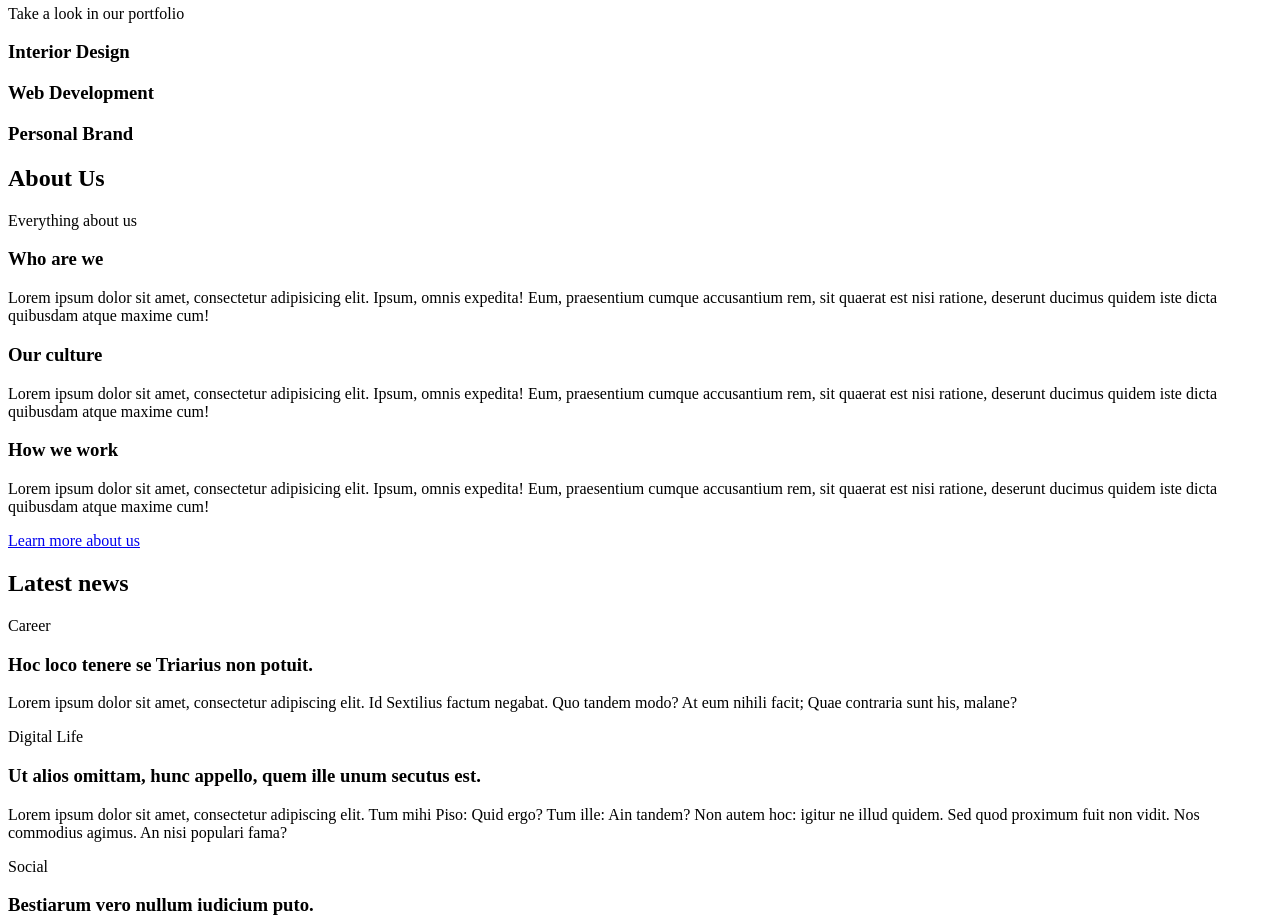
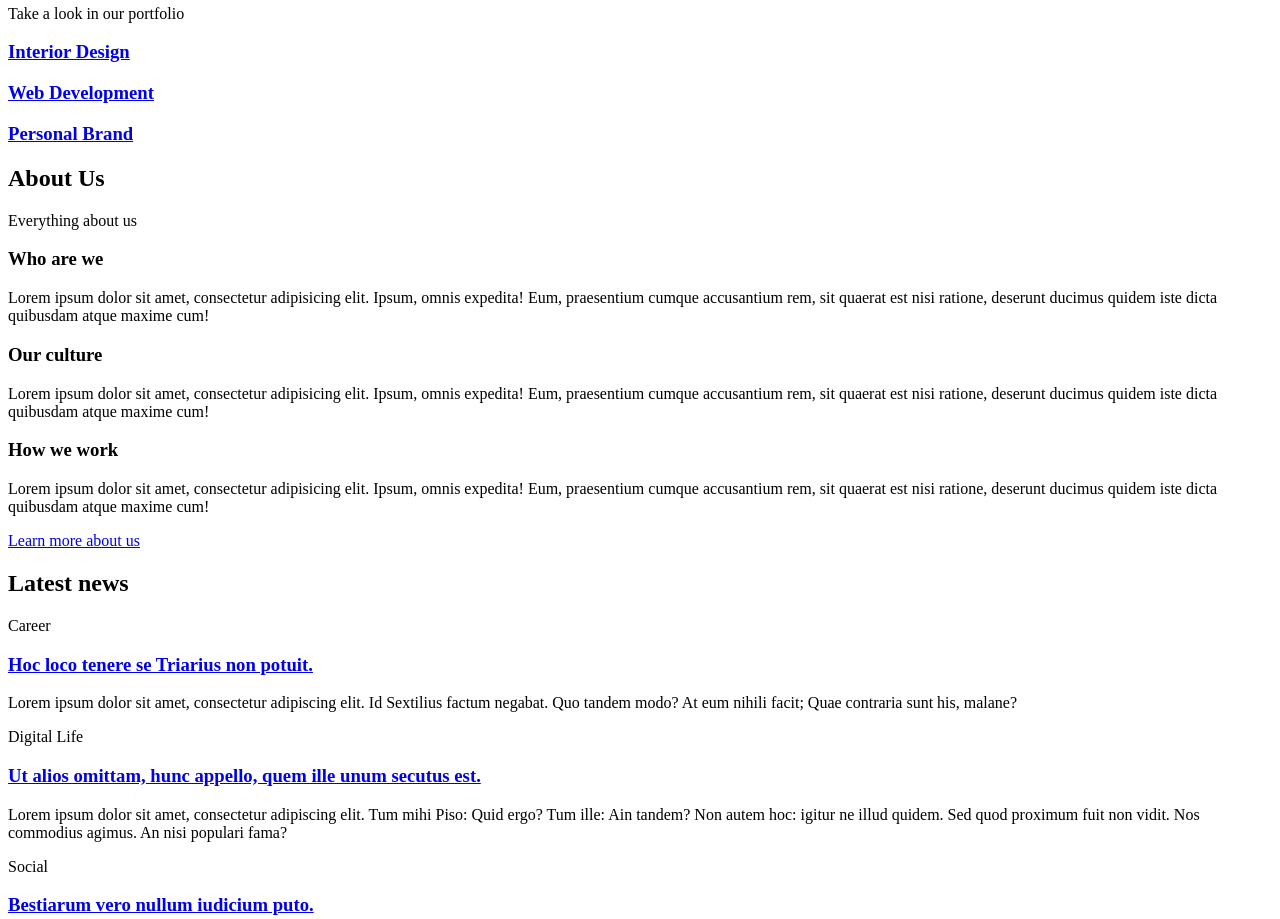
Before and after one commit to Drixner/holbertonschool-web_front_end, a plain HTML site: page html_advanced/23-index.html in a window 1280 px wide. Shown: the part 580-1499 px from the top of the page. Drawn offline with Linux system fonts and the light colour scheme.

Commit message:
Adding link in section service

```diff
--- a/html_advanced/23-index.html
+++ b/html_advanced/23-index.html
@@ -68,13 +68,13 @@
           </header>
           <div>
             <article>
-              <h3>Interior Design</h3>
+              <h3><a href="#">Interior Design</a></h3>
             </article>
             <article>
-              <h3>Web Development</h3>
+              <h3><a href="#">Web Development</a></h3>
             </article>
             <article>
-              <h3>Personal Brand</h3>
+              <h3><a href="#">Personal Brand</a></h3>
             </article>
           </div>
         </div>
@@ -121,7 +121,7 @@
           <div>
             <article>
               <p>Career</p>
-              <h3>Hoc loco tenere se Triarius non potuit.</h3>
+              <h3><a href="#">Hoc loco tenere se Triarius non potuit.</a></h3>
               <p>
                 Lorem ipsum dolor sit amet, consectetur adipiscing elit. Id
                 Sextilius factum negabat. Quo tandem modo? At eum nihili facit;
@@ -131,7 +131,10 @@
             <article>
               <p>Digital Life</p>
               <h3>
-                Ut alios omittam, hunc appello, quem ille unum secutus est.
+                <a href="#"
+                  >Ut alios omittam, hunc appello, quem ille unum secutus
+                  est.</a
+                >
               </h3>
               <p>
                 Lorem ipsum dolor sit amet, consectetur adipiscing elit. Tum
@@ -142,7 +145,7 @@
             </article>
             <article>
               <p>Social</p>
-              <h3>Bestiarum vero nullum iudicium puto.</h3>
+              <h3><a href="#">Bestiarum vero nullum iudicium puto.</a></h3>
               <p>
                 Lorem ipsum dolor sit amet, consectetur adipiscing elit. Non
                 igitur bene. Quid enim est a Chrysippo praetermissum in Stoicis?
```
